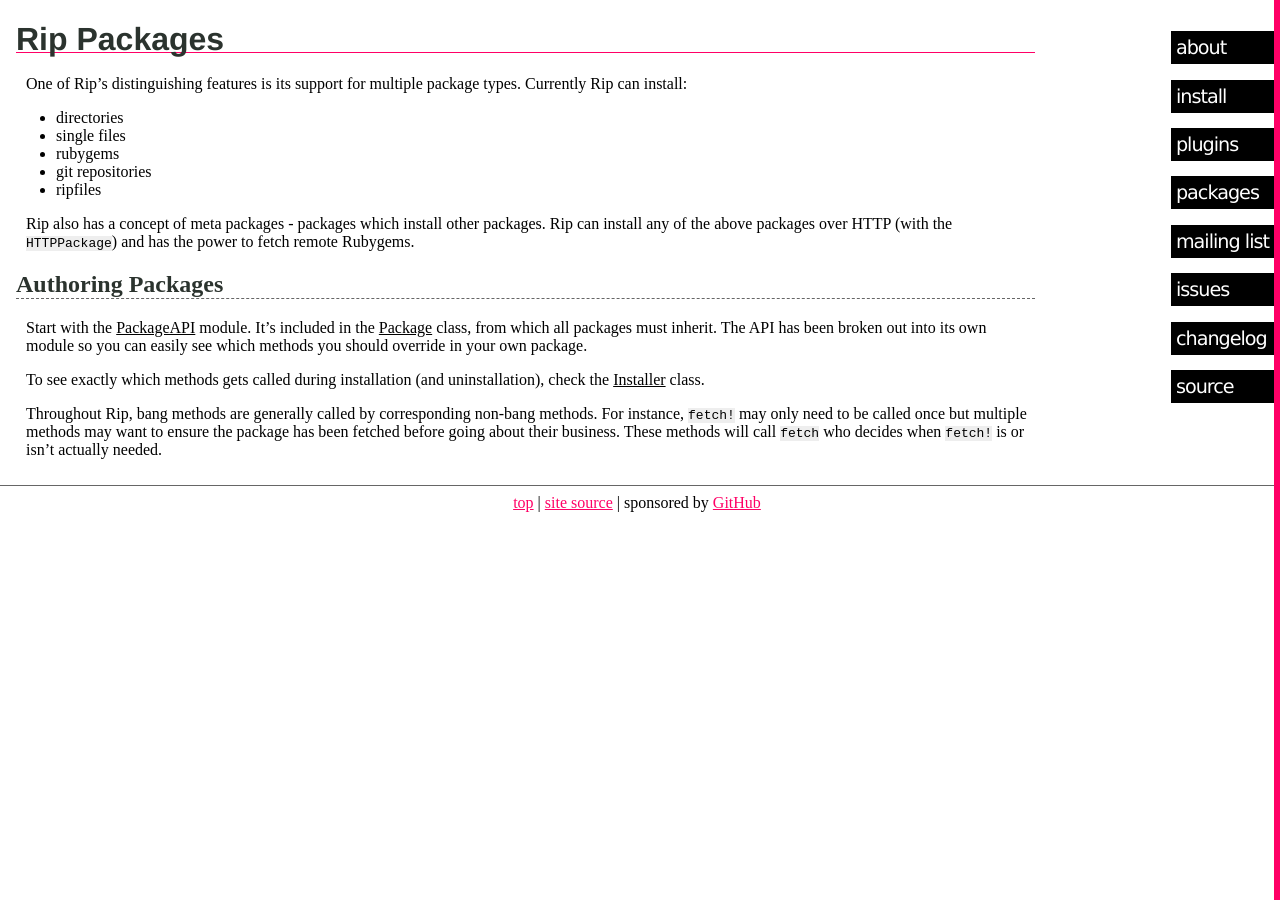
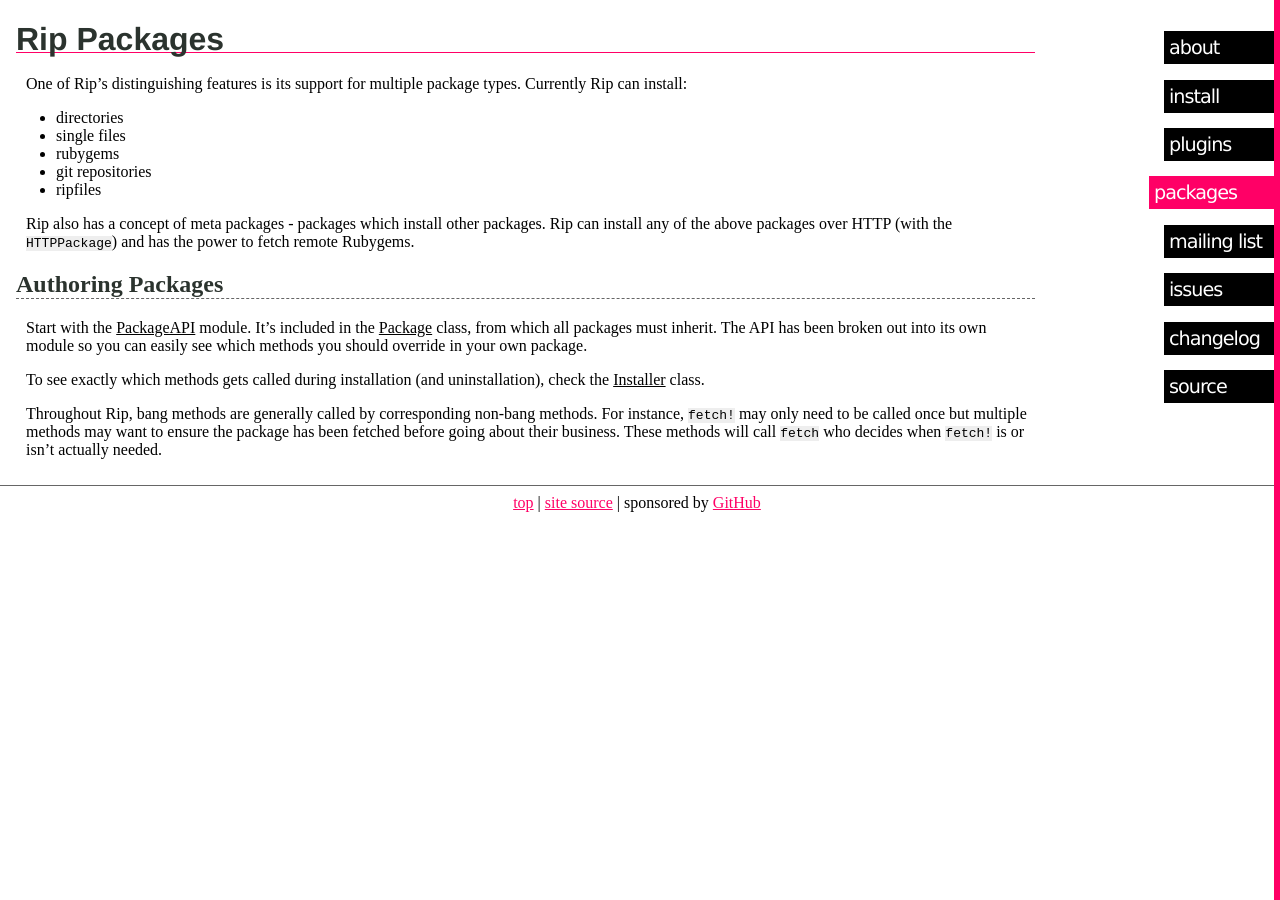
Before and after one commit to defunkt/rip, a Jekyll site: the page built from _posts/2009-06-09-packages.markdown, in a window 1280 px wide. Built offline with Jekyll 4.4.1, drawn with Linux system fonts in a browser that asks for light colours; nearby versions of some CDN libraries; Markdown is read by kramdown in place of the engine named in the settings.

Commit message:
Funner nav links

```diff
--- a/_layouts/default.html
+++ b/_layouts/default.html
@@ -1,14 +1,14 @@
 <!DOCTYPE html PUBLIC "-//W3C//DTD XHTML 1.0 Strict//EN"
-	"http://www.w3.org/TR/xhtml1/DTD/xhtml1-strict.dtd">
+  "http://www.w3.org/TR/xhtml1/DTD/xhtml1-strict.dtd">
 
 <html xmlns="http://www.w3.org/1999/xhtml" xml:lang="en" lang="en">
 <head>
-	<meta http-equiv="Content-Type" content="text/html; charset=utf-8"/>
+  <meta http-equiv="Content-Type" content="text/html; charset=utf-8"/>
   <link href="torn.css" media="screen" rel="stylesheet" type="text/css" />
-	<title>{{ page.title }}</title>
+  <title>{{ page.title }}</title>
 
-	<script type="text/javascript" src="http://ajax.googleapis.com/ajax/libs/jquery/1.3.2/jquery.min.js"></script>
-	<script type="text/javascript" src="tide.js"></script>
+  <script type="text/javascript" src="http://ajax.googleapis.com/ajax/libs/jquery/1.3.2/jquery.min.js"></script>
+  <script type="text/javascript" src="tide.js"></script>
 </head>
 
 <body>
@@ -16,14 +16,14 @@
     <div id="main" class="{{ page.class }}">
       {{ content }}
     </div>
-    <ul id="sidebar">
-      <li><a href="/about.html">about</a></li>
-      <li><a href="/install.html">install</a></li>
-      <li><a href="/plugins.html">plugins</a></li>
-      <li><a href="/packages.html">packages</a></li>
+    <ul id="sidebar" class="{{ page.class }}">
+      <li><a id="about" href="/about.html">about</a></li>
+      <li><a id="install" href="/install.html">install</a></li>
+      <li><a id="plugins" href="/plugins.html">plugins</a></li>
+      <li><a id="packages" href="/packages.html">packages</a></li>
       <li><a href="http://groups.google.com/group/rip-rb">mailing list</a></li>
-      <li><a id="issues-link" href="http://github.com/defunkt/rip/issues">issues</a></li>
-      <li><a href="/changelog.html">changelog</a></li>
+      <li><a id="issues" href="http://github.com/defunkt/rip/issues">issues</a></li>
+      <li><a id="changelog" href="/changelog.html">changelog</a></li>
       <li><a href="http://github.com/defunkt/rip">source</a></li>
     </ul>
     <br style="clear:both;"/>
--- a/_posts/2009-06-09-about.markdown
+++ b/_posts/2009-06-09-about.markdown
@@ -1,6 +1,7 @@
 ---
 layout: default
 title: About Rip
+class: about
 ---
 
 Rip: Ruby's Intelligent Packaging
--- a/_posts/2009-06-09-install.markdown
+++ b/_posts/2009-06-09-install.markdown
@@ -1,6 +1,7 @@
 ---
 layout: default
 title: Installing Rip
+class: install
 ---
 
 Installing Rip
--- a/_posts/2009-06-09-packages.markdown
+++ b/_posts/2009-06-09-packages.markdown
@@ -1,6 +1,7 @@
 ---
 layout: default
 title: Rip Packages
+class: packages
 ---
 
 Rip Packages
--- a/_posts/2009-06-09-plugins.markdown
+++ b/_posts/2009-06-09-plugins.markdown
@@ -1,6 +1,7 @@
 ---
 layout: default
 title: Writing Rip Plugins
+class: plugins
 ---
 
 Writing Rip Plugins
--- a/tide.js
+++ b/tide.js
@@ -38,10 +38,20 @@
     })
   }
 
+  function slideNavLink(size) {
+    return function(event) {
+      var elem = $(event.target);
+      if (elem.parents().hasClass(elem.text())) { return; }
+      elem.animate({ paddingRight: size + 'px' }, 100);
+    }
+  }
+
   $(function() {
     fetchIssues()
     spanifyHeaders()
     buildChangelog()
     $('#top').click(scrollToTop)
+    $('#sidebar a').mouseenter(slideNavLink(paddingRight=20));
+    $('#sidebar a').mouseleave(slideNavLink(paddingRight=5));
   })
 })(jQuery)
--- a/torn.css
+++ b/torn.css
@@ -118,27 +118,40 @@ div#index.four-oh-four a {
     font-family: Verdana;
     float: right;
     list-style: none;
+    padding-left: 10px;
+    text-align: right;
+}
+
+#sidebar li {
+  text-align: left;
+  float: right;
+  clear: both;
 }
 
 #sidebar a {
+    width: 100px;
     text-decoration: none;
     color: white;
     background: black;
     display: block;
     padding: 5px;
-    margin: .8em 0;
+    margin: .8em 0 0;
     font-size: 1.2em;
     letter-spacing: -1px;
-}
-
-#sidebar a:hover {
-    background: #FF0066;
 }
 
 #sidebar a sup {
     font-size: .5em;
 }
 
+.about #about,
+.install #install,
+.plugins #plugins,
+.packages #packages,
+.changelog #changelog {
+  background: #FF0066;
+  padding-right: 20px;
+}
 
 /*
  * footer
```
